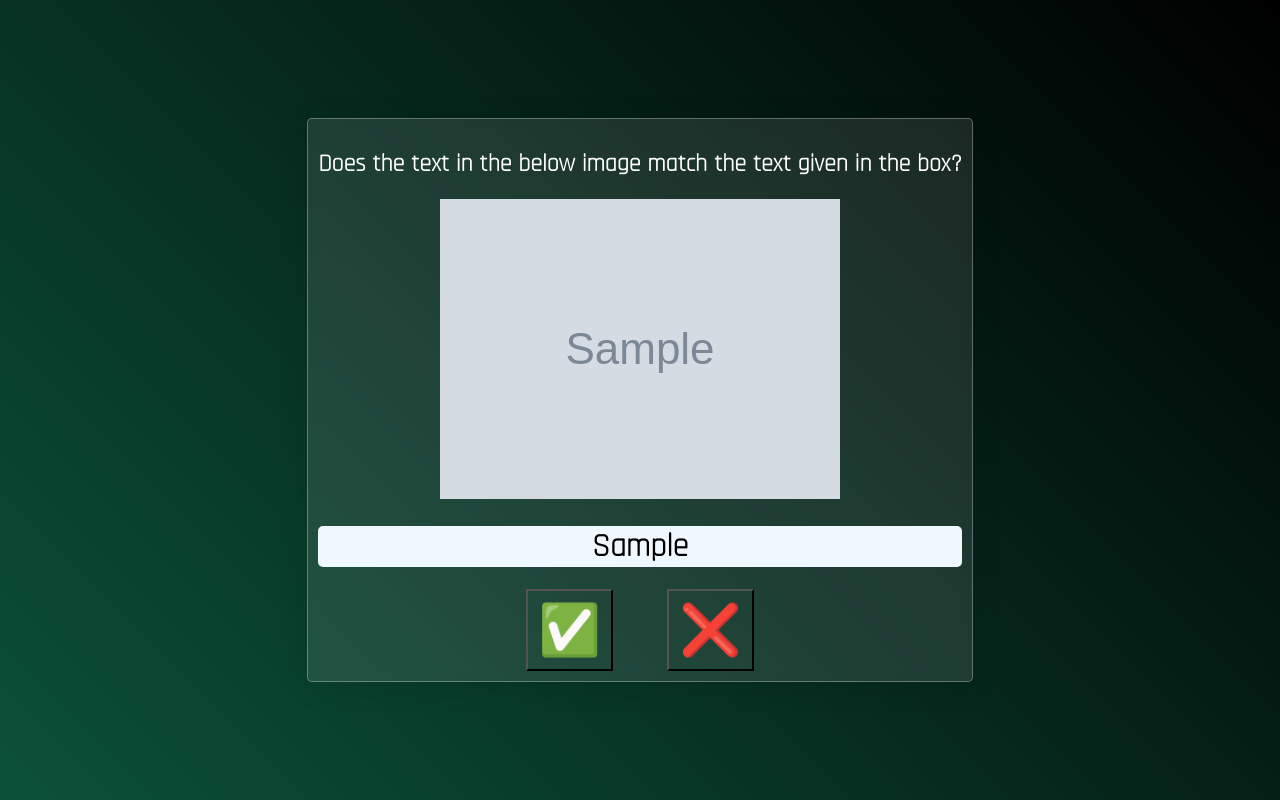
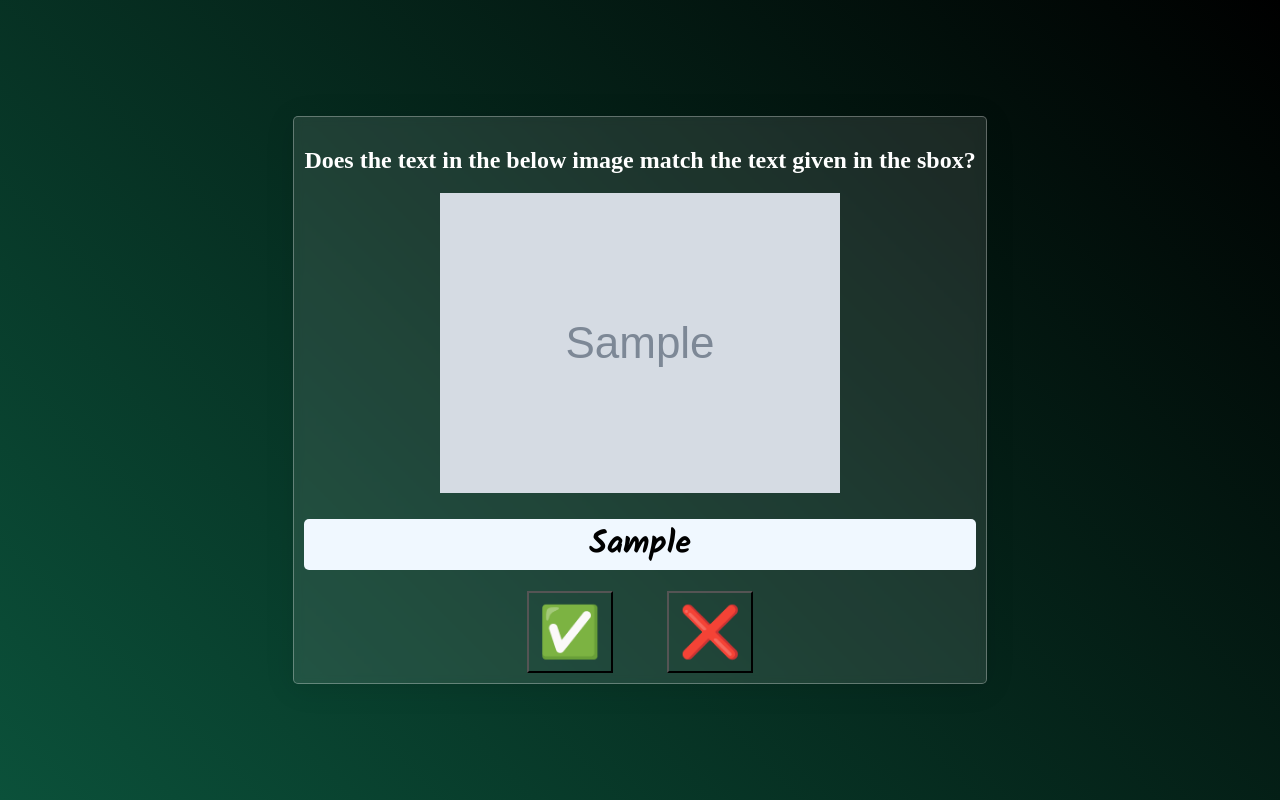
Before and after one commit to jtbg/dcda-io, a Flask app: template cloud-run-app/templates/index.html in a window 1280 px wide. Run offline with Flask 3, Linux system fonts and the light colour scheme; the template is opened without the code that fills it: most values are stand-ins (such as "Sample title", 1, 10 or a date in 2020); grey boxes marked "Sample" are stand-in pictures; parts of the project's set-up code (start-up, migrations or seed data) failed here and were passed over.

Commit message:
try new font

```diff
--- a/cloud-run-app/static/style.css
+++ b/cloud-run-app/static/style.css
@@ -1,10 +1,23 @@
-@font-face {
-    font-family: Rajdhani-Light;
-    src: url(fonts/Rajdhani-Light.ttf);
-}
+
+.kalam-light {
+    font-family: "Kalam", cursive;
+    font-weight: 300;
+    font-style: normal;
+  }
+
+  .kalam-regular {
+    font-family: "Kalam", cursive;
+    font-weight: 400;
+    font-style: normal;
+  }
+
+  .kalam-bold {
+    font-family: "Kalam", cursive;
+    font-weight: 700;
+    font-style: normal;
+  }
 
 body {
-    font-family: Rajdhani-Light;
     display: flex;
     align-items: center;
     background: linear-gradient(45deg, rgb(11, 81, 58), black);
@@ -35,6 +48,8 @@ body {
 #text {
     background-color: aliceblue;
     color: black;
+    font-family: "Kalam", cursive; /* Apply Kalam Regular here */
+    font-weight: 400;
 }
 
 #placeholder-image {
--- a/cloud-run-app/templates/index.html
+++ b/cloud-run-app/templates/index.html
@@ -4,6 +4,9 @@
 <head>
   <title>dcda</title>
   <link rel="stylesheet" href="{{ url_for('static', filename='style.css') }}">
+  <link rel="preconnect" href="https://fonts.googleapis.com">
+<link rel="preconnect" href="https://fonts.gstatic.com" crossorigin>
+<link href="https://fonts.googleapis.com/css2?family=Kalam:wght@300;400;700&display=swap" rel="stylesheet">
 </head>
 
 <body>
@@ -12,7 +15,7 @@
     <p>Version 1 [Word tagging]</p>
   </div>-->
   <div id="heading" class="text-white text-center">
-    <h2>Does the text in the below image match the text given in the box?</h2>
+    <h2>Does the text in the below image match the text given in the sbox?</h2>
     <img src="{{ url_for('static', filename='images/cropped_words/' + render_image) }}" alt="Emoji">
     <div id="text" class="rounded">
       <h1>{{ render_word }}</h1>
```
Also changed, not shown: cloud-run-app/static/Rajdhani-Light.ttf (deleted).
